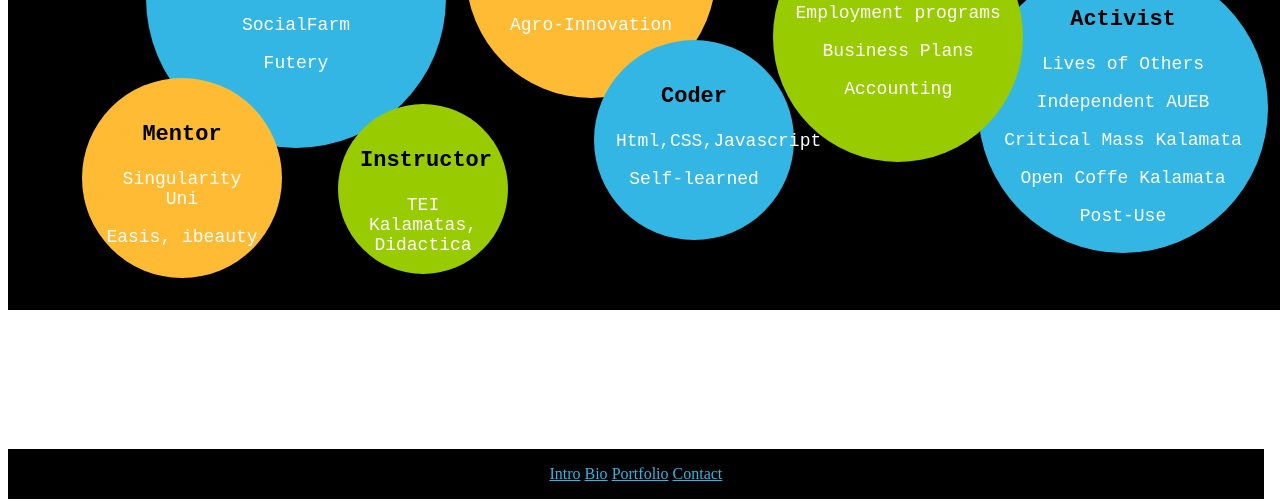
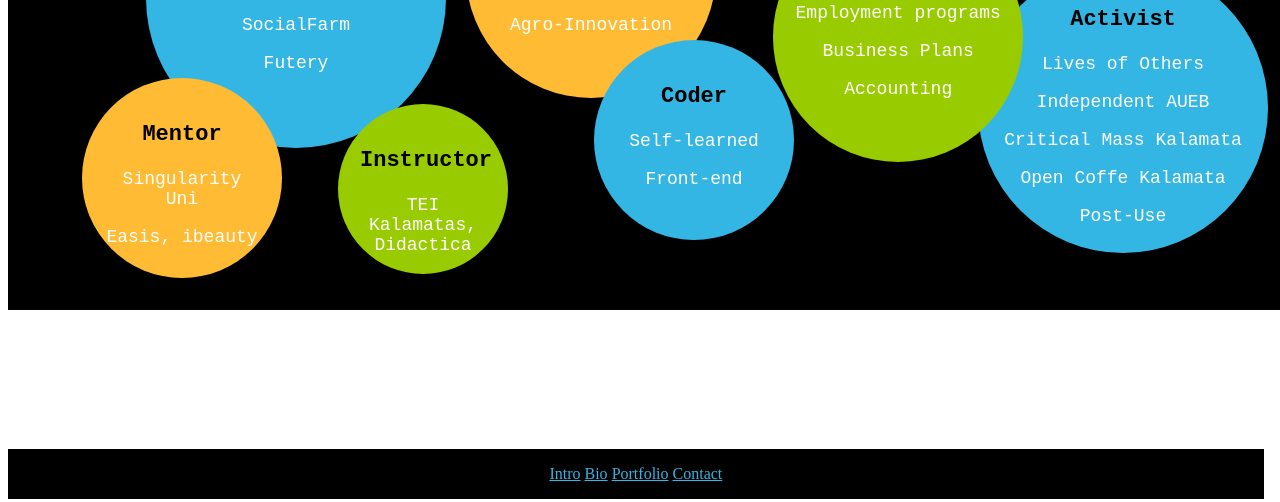
Before and after one commit to filotimos/hackthinker, a plain HTML site: page portfolio.html in a window 1280 px wide. Shown: the part 298-800 px from the top of the page. Drawn offline with Linux system fonts and the light colour scheme.

Commit message:
Update portfolio.html

```diff
--- a/portfolio.html
+++ b/portfolio.html
@@ -47,8 +47,8 @@
         <div class="ball4">
             <div class="inside">
             	<h3>Coder</h3>
-            	    <p>Html,CSS,Javascript</p>
     		    <p>Self-learned</p>
+            	    <p>Front-end</p>
     		    </div>
         </div>
 
```
